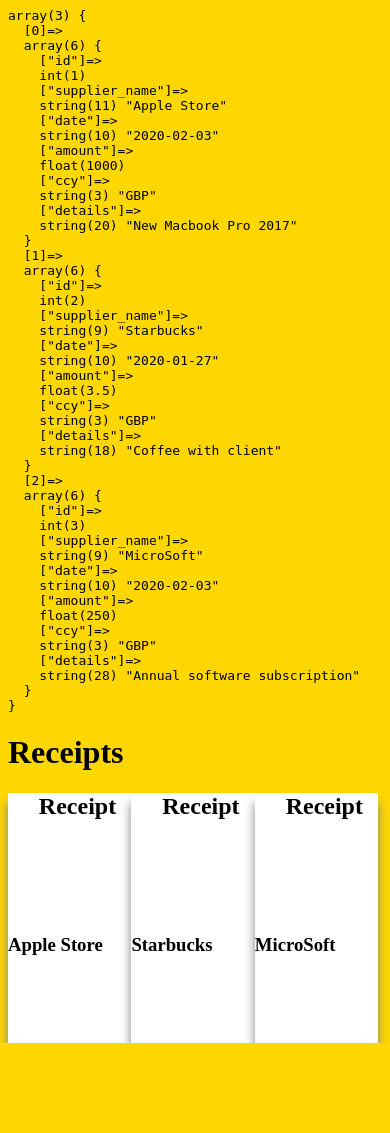
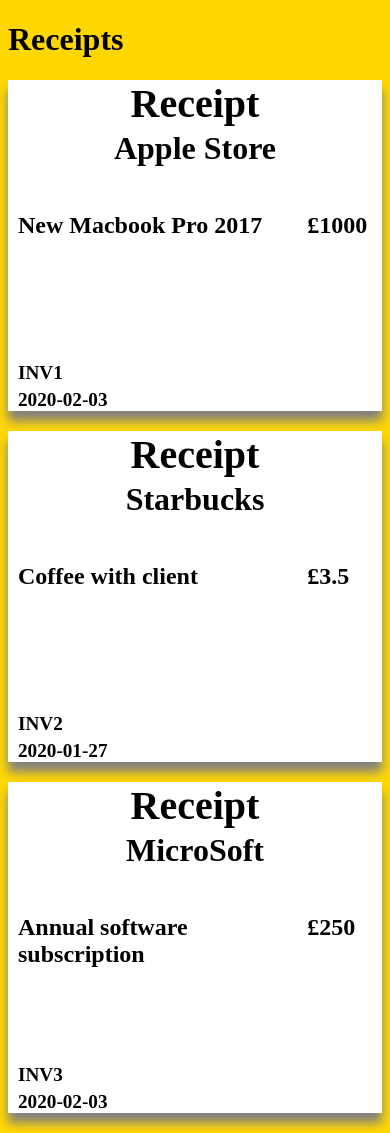
Before and after one commit to ajhswan/collectionApp, a PHP site: page / in a window 390 px wide. Before the commit the page ends 1043 px from the top, so only its background shows below. Run offline with PHP 8.4, Linux system fonts and the light colour scheme; data comes from the database, SQL or seed files in the repository.

Commit message:
added media quesries for screen widths less than 1000px for responsiveness

```diff
--- a/index.php
+++ b/index.php
@@ -28,15 +28,18 @@ function displayData (array $query) {
         $result .= "<div class='receipt'>";
         $result .= '<h2> Receipt </h2>';
         $result .= "<div class='supplier'>" . "<h3>" . $array['supplier_name'] . "</h3>" . "</div>";
+        $result .= "<div class='details'>" . "<h4>" . $array['details'] . "</h4>" . "</div>";
+        $result .= "<div class='amount'>" . "<h4>£" . $array['amount'] . "</h4>" . "</div>";
+        $result .= "<div class='id'>" . "<h5>" . "INV". $array['id'] . "</h5>" . "</div>";
+        $result .= "<div class='date'>" . "<h5>" . $array['date'] . "</h5>" . "</div>";
         $result .= "</div>";
     }
     return $result;
 }
-echo "<pre>";
-var_dump($result);
-$rec = displayData($result);
-echo '</pre>';
-
+//echo "<pre>";
+//var_dump($result);
+//echo '</pre>';
+$receipt = displayData($result);
 ?>
 
 <!DOCTYPE html>
@@ -49,12 +52,7 @@ echo '</pre>';
 
 <body>
     <h1> Receipts </h1>
-    <?php echo $rec;?>
-
-
-<!--<div class='receipt'>add some content</div>-->
-<!--<div class='receipt'>add some content</div>-->
-<!--<div class='receipt'>add some content</div>-->
+    <?php echo $receipt;?>
 
 
 </body>
--- a/styles.css
+++ b/styles.css
@@ -3,13 +3,15 @@ body {
 }
 
 .receipt {
-    display: grid;
+    /*display: grid;*/
     float: left;
-    height: 250px;
-    width: 33%;
+    min-height: 250px;
+    width: 32%;
     background-color: white;
     grid-gap: 5px 5px;
     box-shadow: 0px 10px 10px 0px gray;
+    overflow: auto;
+    margin-right: 10px;
 }
 
 .receipt h2 {
@@ -18,3 +20,64 @@ body {
     margin: 0 auto;
     text-align: center;
 }
+
+.receipt h3 {
+    height: 50px;
+    width: 50%;
+    margin: 0 auto;
+    text-align: center;
+}
+
+.receipt .details {
+    width: 70%;
+    float: left;
+    margin-left: 10px;
+}
+
+.receipt .amount {
+    width: 20%;
+    float: right;
+}
+
+
+.receipt .date {
+    width: 95%;
+    display: grid;
+    margin-left: 10px;
+
+}
+
+.receipt .id h5 {
+    padding-top: 150px;
+    margin-bottom: 5px;
+    margin-left: 10px;
+
+}
+
+.receipt .date h5 {
+    margin: 0;
+}
+
+@media screen and (max-width: 1000px)  {
+    .receipt {
+        display: block;
+        width: 100%;
+        margin-bottom: 20px;
+    }
+
+    h2 {
+        font-size: 2.5em;
+    }
+
+    h3 {
+        font-size: 2em;
+    }
+
+    h4 {
+        font-size: 1.5em;
+    }
+
+    h5 {
+        font-size: 1.2em;
+    }
+}
```
